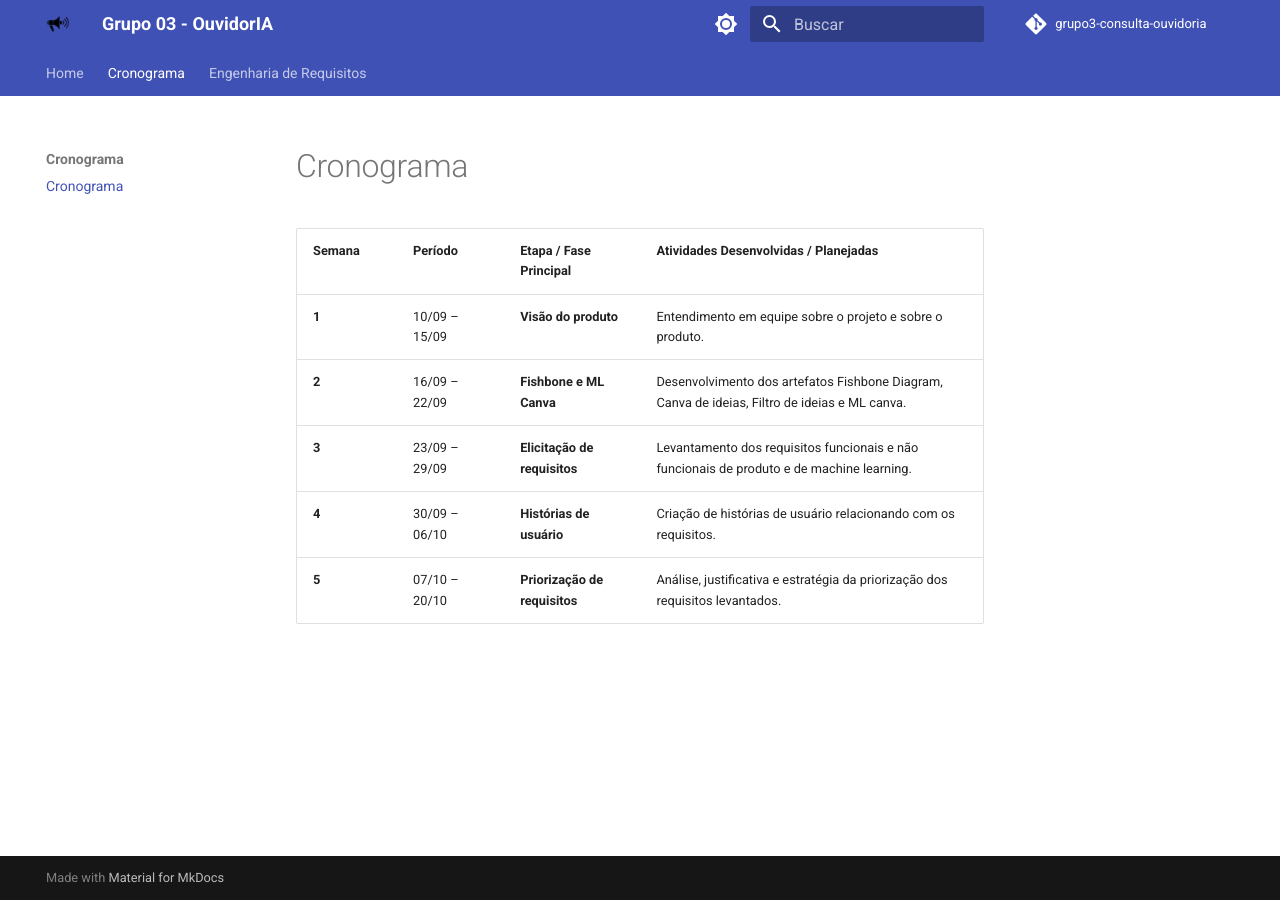
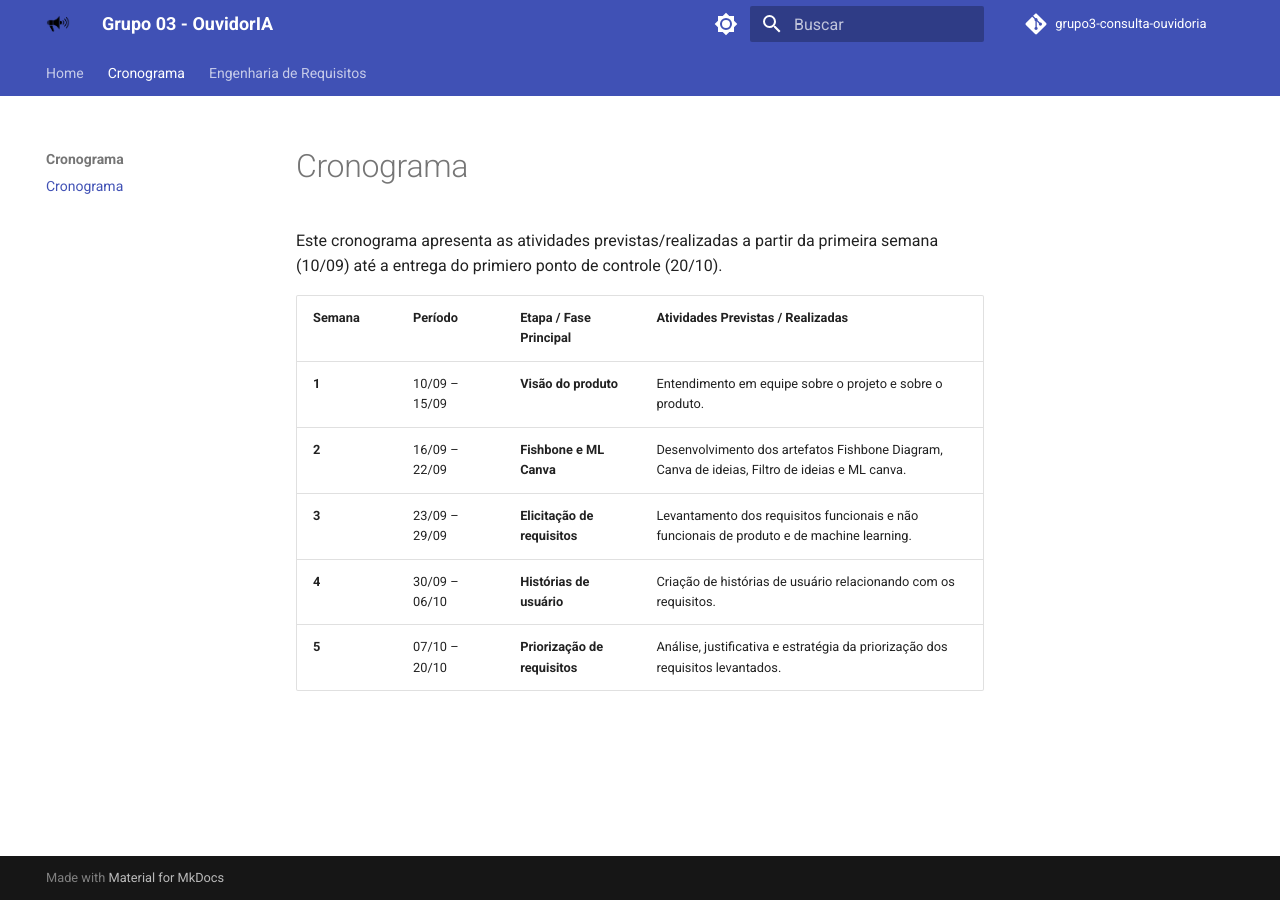
Before and after one commit to unb-Sistemas-de-Machine-learning/grupo3-consulta-ouvidoria, an MkDocs documentation site: the page built from docs/cronograma.md, in a window 1280 px wide. Built offline with MkDocs 1.6.1 and Material for MkDocs 9.7.7, drawn with Linux system fonts in a browser that asks for light colours; comment, search, counter and statistics services are not loaded.

Commit message:
correção cronograma

```diff
--- a/docs/cronograma.md
+++ b/docs/cronograma.md
@@ -1,6 +1,8 @@
 # Cronograma
 
-| Semana | Período        | Etapa / Fase Principal              | Atividades Desenvolvidas / Planejadas                                                                 |
+Este cronograma apresenta as atividades previstas/realizadas a partir da primeira semana (10/09) até a entrega do primiero ponto de controle (20/10).
+
+| Semana | Período        | Etapa / Fase Principal              | Atividades Previstas / Realizadas                                                                |
 |---------|----------------|------------------------------------|--------------------------------------------------------------------------------------------------------|
 | **1** | 10/09 – 15/09 | **Visão do produto** | Entendimento em equipe sobre o projeto e sobre o produto. |
 | **2** | 16/09 – 22/09 | **Fishbone e ML Canva** | Desenvolvimento dos artefatos Fishbone Diagram, Canva de ideias, Filtro de ideias e ML canva. |
```
